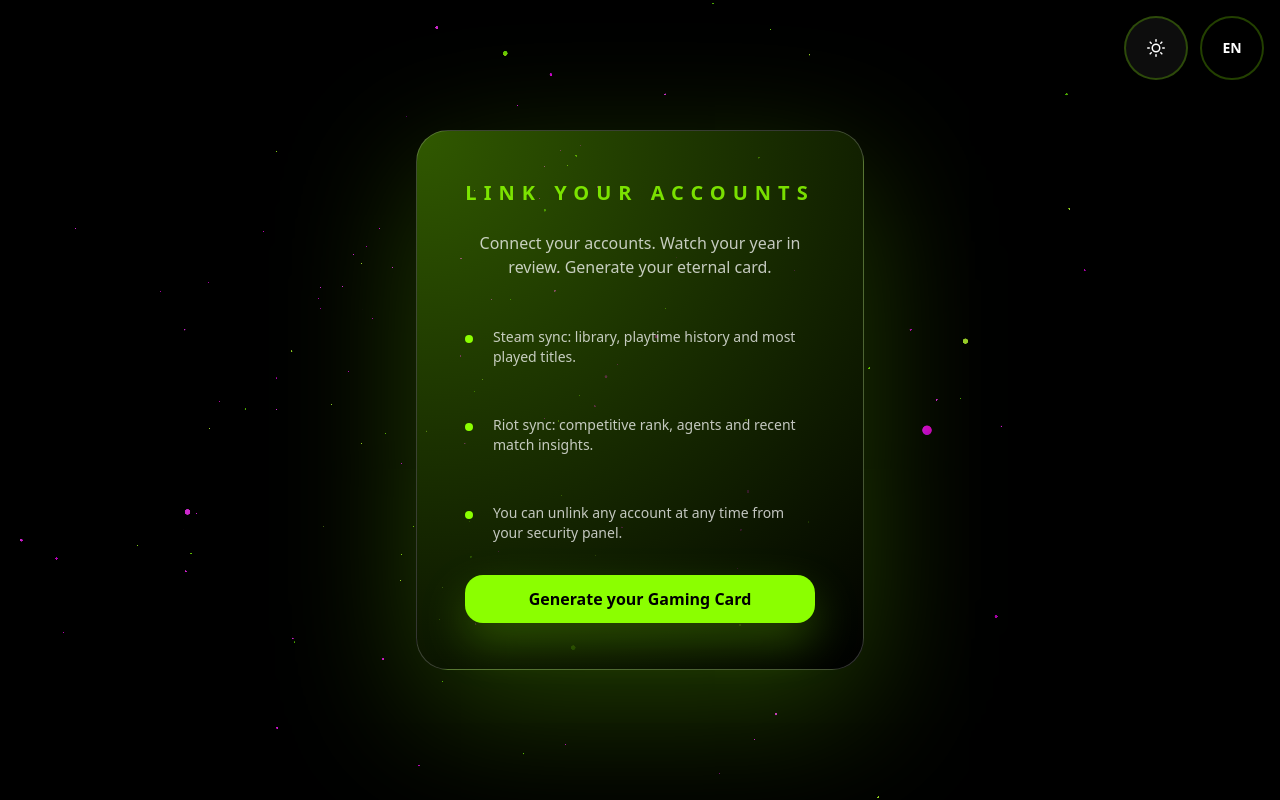
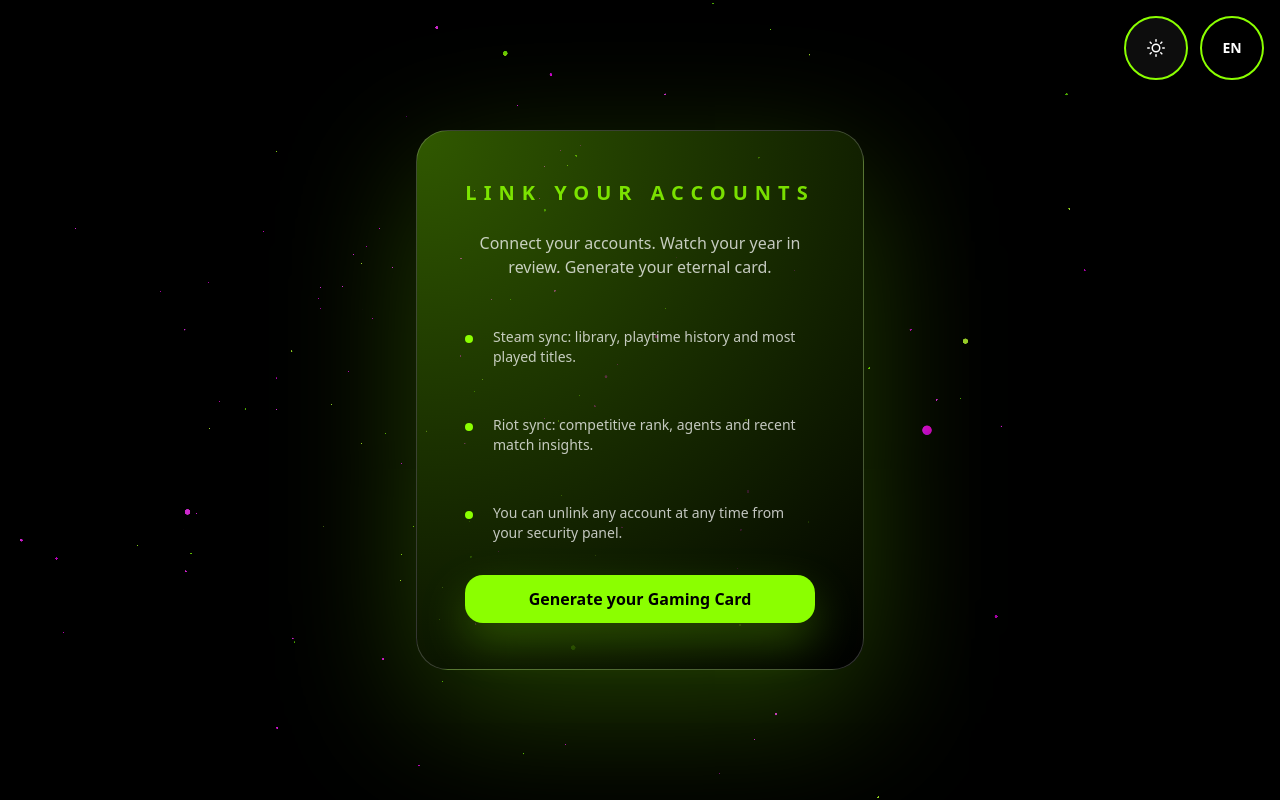
Before and after one commit to MicheleMeloni29/NexusApp, a Next.js app: page / in a window 1280 px wide. Built offline with nearby package versions, Linux system fonts and the light colour scheme; no server answers.

Commit message:
HomePage upgrade2

```diff
--- a/app/accesso/HomePage.tsx
+++ b/app/accesso/HomePage.tsx
@@ -48,6 +48,10 @@
       riot: Boolean(user?.riot_connected),
     };
   }, [user]);
+  const hasLinkedProviders = useMemo(
+    () => PROVIDERS.some((provider) => linkedProviders[provider]),
+    [linkedProviders]
+  );
   const providerLabels = useMemo(
     () => ({
       steam: t("providers.steam"),
@@ -223,7 +227,7 @@
         type="button"
         onClick={() => setIsDark((prev) => !prev)}
         aria-label={isDark ? t("theme.toLight") : t("theme.toDark")}
-        className="flex h-8 w-8 xl:h-16 xl:w-16 items-center justify-center rounded-full border-2 border-[rgba(var(--brand-green-rgb),0.25)] bg-[rgba(var(--brand-white-rgb),0.05)] text-[var(--foreground)] transition hover:scale-105 hover:border-[var(--brand-purple)] hover:text-[var(--brand-purple)]"
+        className="flex h-8 w-8 xl:h-16 xl:w-16 items-center justify-center rounded-full border-1 border-[var(--brand-green)] bg-[rgba(var(--brand-white-rgb),0.05)] text-[var(--foreground)] transition hover:scale-105 hover:border-[var(--brand-green)] hover:text-[var(--brand-purple)]"
       >
         {isDark ? <FiSun size={18} /> : <FiMoon size={18} />}
       </button>
@@ -231,7 +235,7 @@
         type="button"
         onClick={() => setLanguage(isItalian ? "en" : "it")}
         aria-label={isItalian ? t("language.toEnglish") : t("language.toItalian")}
-        className="flex h-8 w-8 xl:h-16 xl:w-16 items-center justify-center rounded-full border-2 border-[rgba(var(--brand-green-rgb),0.25)] text-xs xl:text-sm font-semibold uppercase text-[var(--foreground)] transition hover:scale-105 hover:border-[var(--brand-purple)]"
+        className="flex h-8 w-8 xl:h-16 xl:w-16 items-center justify-center rounded-full border-1 border-[var(--brand-green)] text-xs xl:text-sm font-semibold uppercase text-[var(--foreground)] transition hover:scale-105 hover:border-[var(--brand-green)]"
       >
         {isItalian ? t("language.codeIt") : t("language.codeEn")}
       </button>
@@ -247,7 +251,7 @@
           aria-label={accountMenuLabel}
           aria-haspopup="dialog"
           aria-expanded={isAccountMenuOpen}
-          className="flex h-8 w-8 xl:h-16 xl:w-16 items-center justify-center rounded-full border-2 border-[rgba(var(--brand-green-rgb),0.25)] bg-[rgba(var(--brand-white-rgb),0.05)] text-[var(--foreground)] transition hover:scale-105 hover:border-[var(--brand-purple)] hover:text-[var(--brand-purple)]"
+          className="flex h-8 w-8 xl:h-16 xl:w-16 items-center justify-center rounded-full border-1 border-[var(--brand-green)] bg-[rgba(var(--brand-white-rgb),0.05)] text-[var(--foreground)] transition hover:scale-105 hover:border-[var(--brand-green)] hover:text-[var(--brand-purple)]"
         >
           <FiMenu size={20} />
         </button>
@@ -405,7 +409,7 @@
         <button
           type="button"
           onClick={handleGenerate}
-          disabled={isSyncing}
+          disabled={isSyncing || !hasLinkedProviders}
           className="w-full rounded-2xl bg-[var(--brand-green)] px-6 py-3 text-sm font-semibold text-[var(--brand-black)] shadow-[0_20px_45px_rgba(var(--brand-green-rgb),0.25)] transition hover:-translate-y-0.5 hover:opacity-90 disabled:translate-y-0 disabled:cursor-not-allowed disabled:opacity-40"
         >
           {isSyncing ? t("accessPage.generating") : t("accessPage.generate")}
--- a/app/page.tsx
+++ b/app/page.tsx
@@ -46,7 +46,7 @@
           type="button"
           onClick={() => setIsDark((prev) => !prev)}
           aria-label={isDark ? t("theme.toLight") : t("theme.toDark")}
-          className="flex h-8 w-8 xl:h-16 xl:w-16 items-center justify-center rounded-full border-2 border-[rgba(var(--brand-green-rgb),0.25)] bg-[rgba(var(--brand-white-rgb),0.05)] text-[var(--foreground)] transition hover:scale-105 hover:border-[var(--brand-purple)] hover:text-[var(--brand-purple)]"
+          className="flex h-8 w-8 xl:h-16 xl:w-16 items-center justify-center rounded-full border-2 border-[var(--brand-green)] bg-[rgba(var(--brand-white-rgb),0.05)] text-[var(--foreground)] transition hover:scale-105 hover:border-[var(--brand-green)] hover:text-[var(--brand-purple)]"
         >
           {isDark ? <FiSun size={18} /> : <FiMoon size={18} />}
         </button>
@@ -54,7 +54,7 @@
           type="button"
           onClick={() => setLanguage(isItalian ? "en" : "it")}
           aria-label={isItalian ? t("language.toEnglish") : t("language.toItalian")}
-          className="flex h-8 w-8 xl:h-16 xl:w-16 items-center justify-center rounded-full border-2 border-[rgba(var(--brand-green-rgb),0.25)] text-xs xl:text-sm font-semibold uppercase text-[var(--foreground)] transition hover:scale-105 hover:border-[var(--brand-purple)]"
+          className="flex h-8 w-8 xl:h-16 xl:w-16 items-center justify-center rounded-full border-2 border-[var(--brand-green)] text-xs xl:text-sm font-semibold uppercase text-[var(--foreground)] transition hover:scale-105 hover:border-[var(--brand-green)]"
         >
           {isItalian ? t("language.codeIt") : t("language.codeEn")}
         </button>
```
Also changed, not shown: 1 other file (tests, documents, lock files or other folders).
